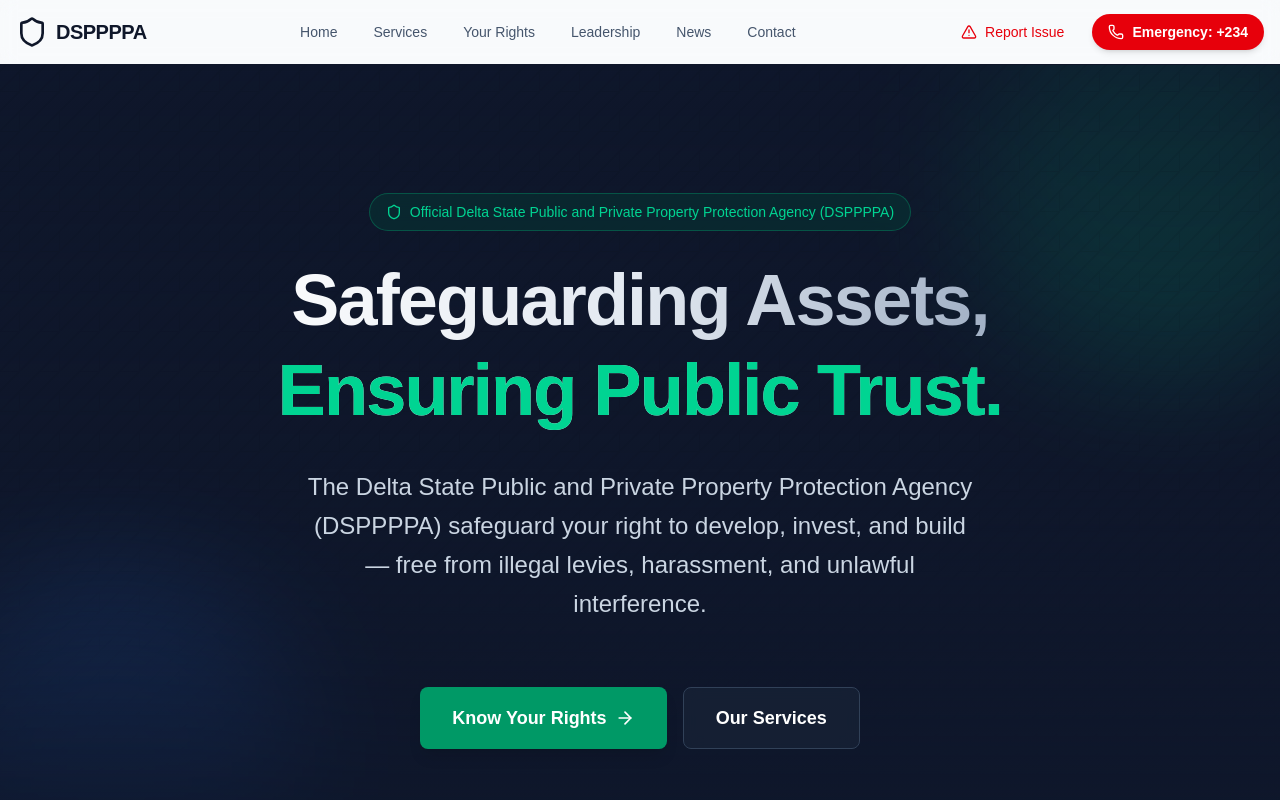
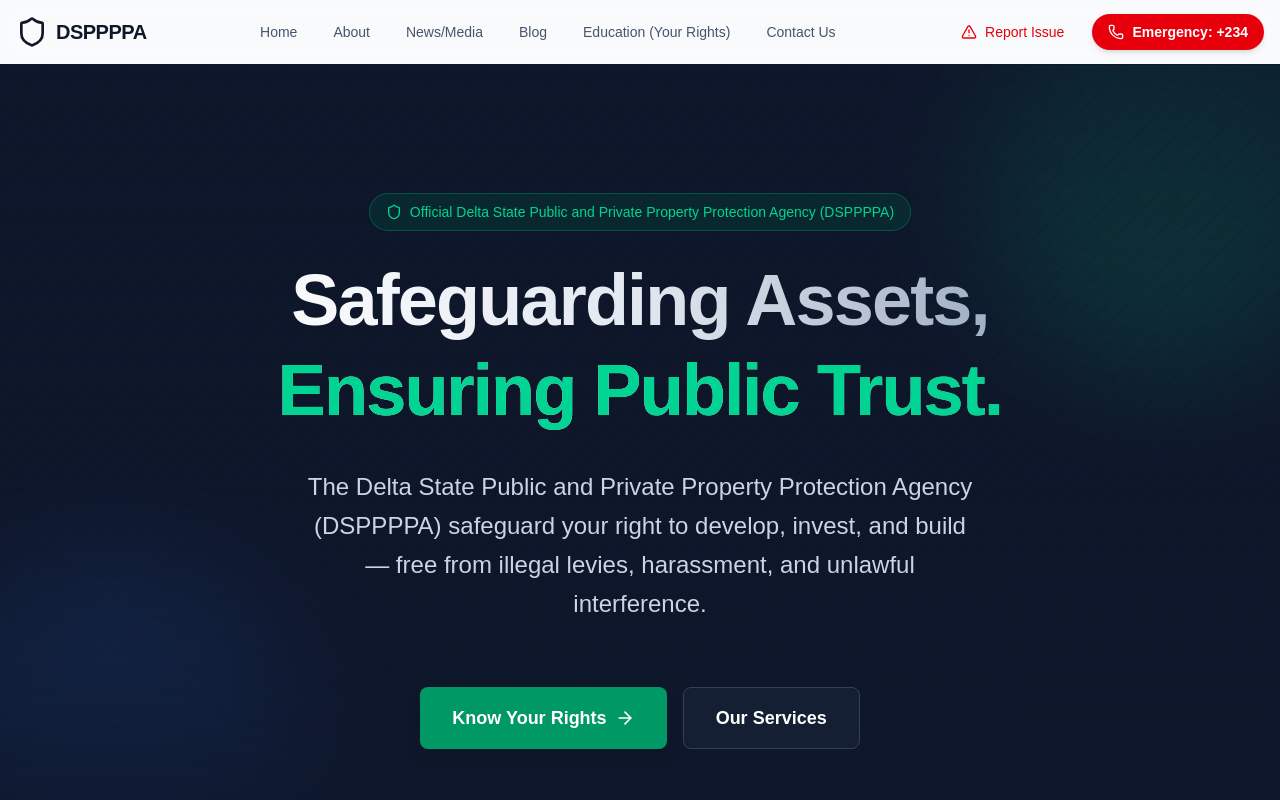
Before and after one commit to cloudpilothq/pppa, a Next.js app: page / in a window 1280 px wide. Shown: the top 800 px of the page. Built offline with nearby package versions, Linux system fonts and the light colour scheme.

Commit message:
Update navigation items

```diff
--- a/src/components/layout/Header.tsx
+++ b/src/components/layout/Header.tsx
@@ -20,11 +20,11 @@ export function Header() {
         <nav className="hidden md:flex items-center gap-1">
           {[
             { label: 'Home', href: '/' },
-            { label: 'Services', href: '/services' },
-            { label: 'Your Rights', href: '/rights' },
-            { label: 'Leadership', href: '/leadership' },
-            { label: 'News', href: '/news' },
-            { label: 'Contact', href: '/contact' },
+            { label: 'About', href: '/about' },
+            { label: 'News/Media', href: '/news' },
+            { label: 'Blog', href: '/blog' },
+            { label: 'Education (Your Rights)', href: '/rights' },
+            { label: 'Contact Us', href: '/contact' },
           ].map((link) => (
             <Link
               key={link.label}
@@ -62,13 +62,12 @@ export function Header() {
         <div className="md:hidden border-t bg-white border-slate-200 absolute w-full left-0 top-16 shadow-lg animate-in slide-in-from-top-2">
           <div className="container mx-auto px-4 py-4 space-y-4">
             <nav className="flex flex-col gap-4 text-base font-medium text-slate-700">
-              <Link href="/home" className="p-2 hover:bg-slate-50 rounded-lg" onClick={() => setIsMenuOpen(false)}>Home</Link>
-              <Link href="/services" className="p-2 hover:bg-slate-50 rounded-lg" onClick={() => setIsMenuOpen(false)}>Services</Link>
-              <Link href="/rights" className="p-2 hover:bg-slate-50 rounded-lg" onClick={() => setIsMenuOpen(false)}>Your Rights</Link>
-              <Link href="/leadership" className="p-2 hover:bg-slate-50 rounded-lg" onClick={() => setIsMenuOpen(false)}>Leadership</Link>
-              <Link href="/news" className="p-2 hover:bg-slate-50 rounded-lg" onClick={() => setIsMenuOpen(false)}>News</Link>
-              <Link href="/faq" className="p-2 hover:bg-slate-50 rounded-lg" onClick={() => setIsMenuOpen(false)}>FAQ</Link>
-              <Link href="/contact" className="p-2 hover:bg-slate-50 rounded-lg" onClick={() => setIsMenuOpen(false)}>Contact</Link>
+              <Link href="/" className="p-2 hover:bg-slate-50 rounded-lg" onClick={() => setIsMenuOpen(false)}>Home</Link>
+              <Link href="/about" className="p-2 hover:bg-slate-50 rounded-lg" onClick={() => setIsMenuOpen(false)}>About</Link>
+              <Link href="/news" className="p-2 hover:bg-slate-50 rounded-lg" onClick={() => setIsMenuOpen(false)}>News/Media</Link>
+              <Link href="/blog" className="p-2 hover:bg-slate-50 rounded-lg" onClick={() => setIsMenuOpen(false)}>Blog</Link>
+              <Link href="/rights" className="p-2 hover:bg-slate-50 rounded-lg" onClick={() => setIsMenuOpen(false)}>Education (Your Rights)</Link>
+              <Link href="/contact" className="p-2 hover:bg-slate-50 rounded-lg" onClick={() => setIsMenuOpen(false)}>Contact Us</Link>
             </nav>
             <div className="pt-4 border-t border-slate-100">
                <Link href="/contact" className="flex items-center gap-2 text-sm font-medium text-red-600 p-2 hover:bg-red-50 rounded-lg" onClick={() => setIsMenuOpen(false)}>
```
